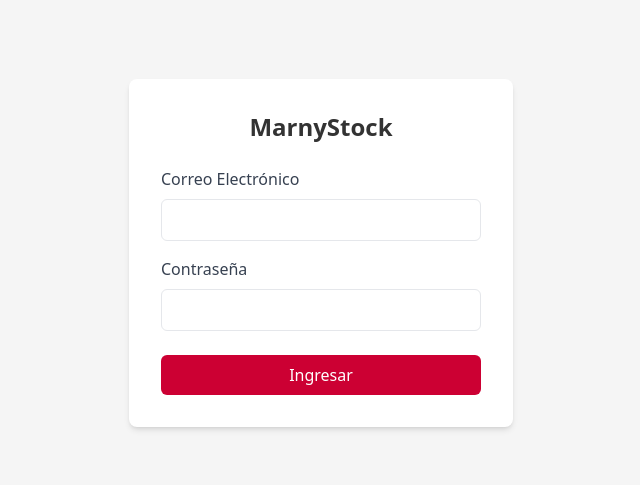
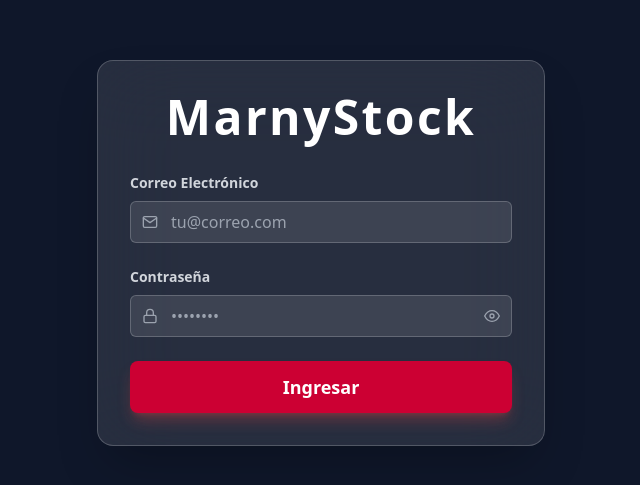
Before and after one commit to Eliasuarez2004/marnystock, a React (Vite) app: page /login in a window 1280 px wide. Shown: the part 147-632 px from the top of the page, without its empty margins (319-959 px from the left). Built offline with nearby package versions, Linux system fonts and the light colour scheme; no server answers.

Commit message:
Mejora del Login, se ve visualmente atractivo y dinamico

```diff
--- /dev/null
+++ b/src/components/LoginBackground.jsx
@@ -0,0 +1,55 @@
+// src/components/LoginBackground.jsx
+import React from 'react';
+
+const LoginBackground = () => {
+  return (
+    <div className="absolute inset-0 z-0 overflow-hidden bg-secondary">
+      <svg
+        className="absolute bottom-0 left-0 w-full h-full"
+        xmlns="http://www.w3.org/2000/svg"
+        preserveAspectRatio="xMidYMid slice"
+      >
+        <defs>
+          <radialGradient id="Gradient1" cx="50%" cy="50%" r="50%" fx="25%" fy="25%">
+            <stop offset="0%" stopColor="rgba(204, 0, 51, 0.3)" />
+            <stop offset="100%" stopColor="rgba(204, 0, 51, 0)" />
+          </radialGradient>
+          <radialGradient id="Gradient2" cx="50%" cy="50%" r="50%" fx="75%" fy="75%">
+            <stop offset="0%" stopColor="rgba(255, 255, 255, 0.1)" />
+            <stop offset="100%" stopColor="rgba(255, 255, 255, 0)" />
+          </radialGradient>
+        </defs>
+        <rect x="0" y="0" width="100%" height="100%" fill="url(#Gradient1)">
+          <animate
+            attributeName="x"
+            dur="20s"
+            values="-100%;100%;-100%"
+            repeatCount="indefinite"
+          />
+          <animate
+            attributeName="y"
+            dur="21s"
+            values="-100%;100%;-100%"
+            repeatCount="indefinite"
+          />
+        </rect>
+        <rect x="0" y="0" width="100%" height="100%" fill="url(#Gradient2)">
+           <animate
+            attributeName="x"
+            dur="22s"
+            values="100%;-100%;100%"
+            repeatCount="indefinite"
+          />
+          <animate
+            attributeName="y"
+            dur="23s"
+            values="100%;-100%;100%"
+            repeatCount="indefinite"
+          />
+        </rect>
+      </svg>
+    </div>
+  );
+};
+
+export default LoginBackground;
--- a/src/index.css
+++ b/src/index.css
@@ -2,3 +2,54 @@
 @tailwind base;
 @tailwind components;
 @tailwind utilities;
+
+.aurora-background {
+  position: fixed;
+  inset: 0;
+  z-index: 0;
+  overflow: hidden;
+  background-color: #0f172a; /* Un azul noche muy oscuro */
+
+  /* Se apilan múltiples gradientes. Todos siguen las mismas variables --x e --y */
+  background-image:
+    radial-gradient(
+      circle 500px at var(--x) var(--y),
+      rgba(204, 0, 51, 0.2),  /* Resplandor rojo de la marca */
+      transparent 80%
+    ),
+    radial-gradient(
+      circle 900px at var(--x) var(--y),
+      rgba(56, 189, 248, 0.1), /* Un toque de azul claro */
+      transparent 80%
+    );
+}
+
+@keyframes shimmer {
+  0% {
+    transform: translateX(-100%);
+  }
+  100% {
+    transform: translateX(100%);
+  }
+}
+
+.shimmer-button {
+  position: relative;
+  overflow: hidden;
+}
+
+.shimmer-button::after {
+  content: '';
+  position: absolute;
+  top: 0;
+  left: 0;
+  width: 100%;
+  height: 100%;
+  background: linear-gradient(
+    100deg,
+    rgba(255, 255, 255, 0) 20%,
+    rgba(255, 255, 255, 0.2) 50%,
+    rgba(255, 255, 255, 0) 80%
+  );
+  animation: shimmer 3s infinite;
+}
--- a/src/pages/Login.jsx
+++ b/src/pages/Login.jsx
@@ -1,86 +1,136 @@
-// src/pages/Login.jsx (actualizado)
-import React, { useState } from 'react';
+// src/pages/Login.jsx (VERSIÓN "SUPERNOVA" FINAL)
+import React, { useState, useEffect } from 'react';
 import { useNavigate, Navigate } from 'react-router-dom';
 import { signInWithEmailAndPassword } from 'firebase/auth';
 import { auth } from '../firebase/config';
 import { useAuth } from '../context/AuthContext';
-import AnimatedPage from '../components/AnimatedPage';
+import { motion, AnimatePresence } from 'framer-motion';
+import { FiMail, FiLock, FiEye, FiEyeOff } from 'react-icons/fi';
 
 const Login = () => {
   const [email, setEmail] = useState('');
   const [password, setPassword] = useState('');
+  const [showPassword, setShowPassword] = useState(false);
   const [error, setError] = useState('');
   const [loading, setLoading] = useState(false);
   const navigate = useNavigate();
   const { currentUser } = useAuth();
 
+  useEffect(() => {
+    const handleMouseMove = (e) => {
+      document.documentElement.style.setProperty('--x', `${e.clientX}px`);
+      document.documentElement.style.setProperty('--y', `${e.clientY}px`);
+    };
+    window.addEventListener('mousemove', handleMouseMove);
+    return () => window.removeEventListener('mousemove', handleMouseMove);
+  }, []);
+
   const handleLogin = async (e) => {
     e.preventDefault();
     setError('');
     setLoading(true);
-
     try {
       await signInWithEmailAndPassword(auth, email, password);
-      navigate('/'); // Redirigir al dashboard en caso de éxito
+      navigate('/');
     } catch (err) {
-      setError('Error al iniciar sesión. Verifica tus credenciales.');
-      console.error(err);
+      setError('Credenciales incorrectas o el usuario no existe.');
+      setLoading(false);
     }
-
-    setLoading(false);
   };
 
-  // Si el usuario ya está logueado, redirigirlo al dashboard
-  if (currentUser) {
-    return <Navigate to="/" />;
+  if (currentUser) { return <Navigate to="/" />; }
+
+  // --- Variantes de Animación ---
+  const containerVariants = {
+    hidden: { opacity: 0 },
+    visible: {
+      opacity: 1,
+      transition: { staggerChildren: 0.1, delayChildren: 0.3 },
+    },
+  };
+
+  const letterVariants = {
+    hidden: { opacity: 0, y: 20 },
+    visible: { opacity: 1, y: 0 },
+  };
+
+  const formElementVariants = {
+      hidden: { opacity: 0, y: 20 },
+      visible: { opacity: 1, y: 0, transition: { duration: 0.5 } }
   }
 
+  const title = "MarnyStock";
+
   return (
-    <AnimatedPage>
-    <div className="flex items-center justify-center min-h-screen bg-accent">
-      <div className="p-8 bg-white rounded-lg shadow-md w-96">
-        <h1 className="text-2xl font-bold text-center text-secondary mb-6">
-          MarnyStock
-        </h1>
-        <form onSubmit={handleLogin}>
-          <div className="mb-4">
-            <label className="block text-gray-700 mb-2" htmlFor="email">
-              Correo Electrónico
-            </label>
-            <input
-              type="email"
-              id="email"
-              className="w-full px-3 py-2 border rounded-md focus:outline-none focus:ring-2 focus:ring-primary"
-              value={email}
-              onChange={(e) => setEmail(e.target.value)}
-              required
-            />
-          </div>
-          <div className="mb-6">
-            <label className="block text-gray-700 mb-2" htmlFor="password">
-              Contraseña
-            </label>
-            <input
-              type="password"
-              id="password"
-              className="w-full px-3 py-2 border rounded-md focus:outline-none focus:ring-2 focus:ring-primary"
-              value={password}
-              onChange={(e) => setPassword(e.target.value)}
-              required
-            />
-          </div>
-          {error && <p className="text-red-500 text-sm text-center mb-4">{error}</p>}
-          <button
+    <div className="relative flex items-center justify-center min-h-screen overflow-hidden">
+      <div className="aurora-background" />
+      <motion.div
+        initial={{ opacity: 0, scale: 0.95 }}
+        animate={{ opacity: 1, scale: 1 }}
+        transition={{ duration: 0.5, ease: "easeOut" }}
+        className="relative z-10 p-8 bg-white/10 backdrop-blur-2xl rounded-2xl shadow-2xl w-full max-w-md border border-white/20"
+      >
+        <motion.h1
+          className="text-5xl font-bold text-white text-center mb-8 tracking-wider"
+          variants={containerVariants}
+          initial="hidden"
+          animate="visible"
+        >
+          {title.split("").map((char, index) => (
+            <motion.span key={index} variants={letterVariants}>
+              {char}
+            </motion.span>
+          ))}
+        </motion.h1>
+
+        <motion.form
+            onSubmit={handleLogin}
+            className="space-y-6"
+            initial="hidden"
+            animate="visible"
+            variants={{ visible: { transition: { staggerChildren: 0.2, delayChildren: 1 } } }}
+        >
+          <motion.div variants={formElementVariants}>
+            <label htmlFor="email" className="block text-sm font-bold text-gray-300 mb-2">Correo Electrónico</label>
+            <div className="relative group">
+              <span className="absolute inset-y-0 left-0 flex items-center pl-3 text-gray-400 transition-colors duration-300 group-focus-within:text-white"><FiMail /></span>
+              <input type="email" id="email"
+                className="block w-full pl-10 pr-3 py-2 text-white bg-white/10 border border-white/20 rounded-md focus:outline-none focus:ring-2 focus:ring-primary/80 transition"
+                value={email} onChange={(e) => setEmail(e.target.value)} required placeholder="tu@correo.com"
+              />
+            </div>
+          </motion.div>
+          <motion.div variants={formElementVariants}>
+            <label htmlFor="password" className="block text-sm font-bold text-gray-300 mb-2">Contraseña</label>
+            <div className="relative group">
+              <span className="absolute inset-y-0 left-0 flex items-center pl-3 text-gray-400 transition-colors duration-300 group-focus-within:text-white"><FiLock /></span>
+              <input type={showPassword ? 'text' : 'password'} id="password"
+                className="block w-full pl-10 pr-10 py-2 text-white bg-white/10 border border-white/20 rounded-md focus:outline-none focus:ring-2 focus:ring-primary/80 transition"
+                value={password} onChange={(e) => setPassword(e.target.value)} required placeholder="••••••••"
+              />
+              <span className="absolute inset-y-0 right-0 flex items-center pr-3 cursor-pointer text-gray-400 hover:text-gray-200" onClick={() => setShowPassword(!showPassword)}>
+                {showPassword ? <FiEyeOff /> : <FiEye />}
+              </span>
+            </div>
+          </motion.div>
+
+          <AnimatePresence>
+            {error && <motion.p initial={{ opacity: 0, y: -10 }} animate={{ opacity: 1, y: 0 }} exit={{ opacity: 0 }} className="text-red-400 text-sm text-center -my-2">{error}</motion.p>}
+          </AnimatePresence>
+
+          <motion.button
+            variants={formElementVariants}
+            whileHover={{ scale: 1.02, y: -2, boxShadow: "0 10px 20px -5px rgba(204, 0, 51, 0.4)" }}
+            whileTap={{ scale: 0.98, y: 0 }}
             type="submit"
-            className="w-full bg-primary text-white py-2 rounded-md hover:bg-red-700 transition-colors disabled:bg-red-300"
+            className="w-full bg-primary text-white py-3 rounded-lg font-semibold text-lg hover:bg-red-700 transition-colors shadow-lg shadow-red-500/30 disabled:bg-red-400 shimmer-button"
             disabled={loading}
           >
             {loading ? 'Ingresando...' : 'Ingresar'}
-          </button>
-        </form>
-      </div>
+          </motion.button>
+        </motion.form>
+      </motion.div>
     </div>
-    </AnimatedPage>
   );
 };
 
```
